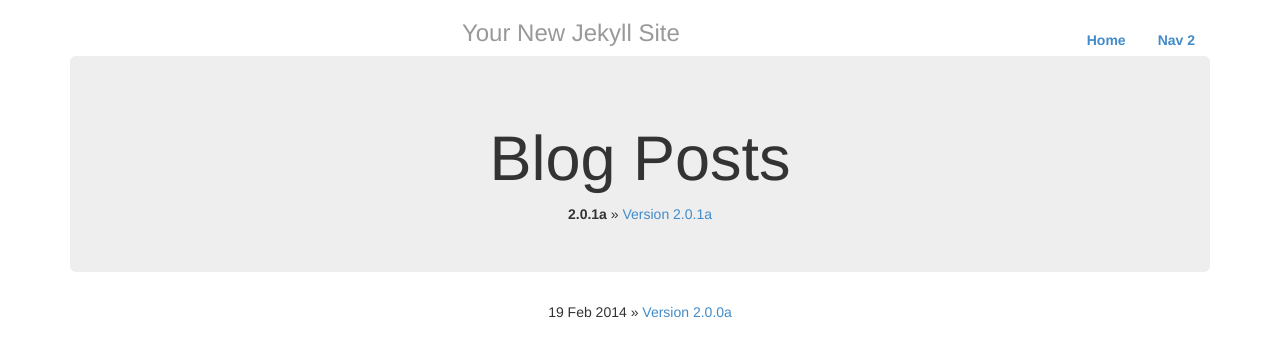
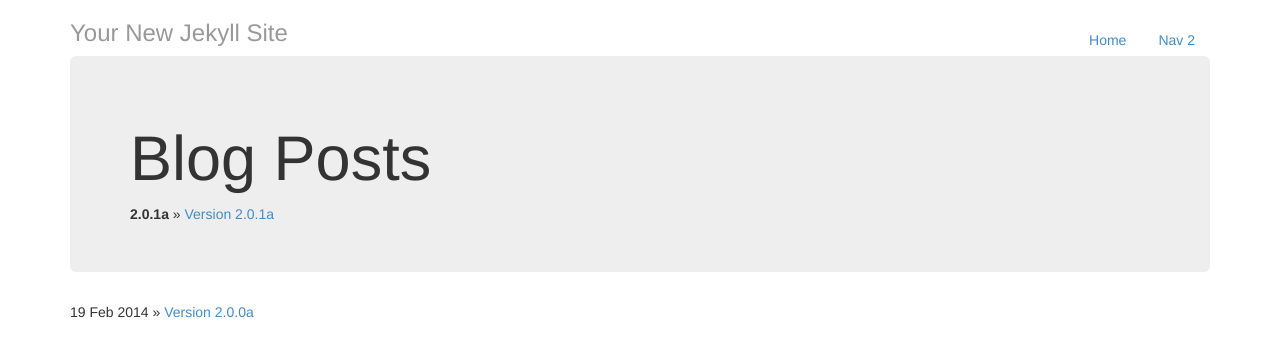
Before and after one commit to LunaTheArcticFox/Starbound-Mod-Manager, a Jekyll site: the page built from index.html, in a window 1280 px wide. Shown: the top 357 px of the page. Built offline with Jekyll 4.4.1, drawn with Linux system fonts in a browser that asks for light colours; Markdown is read by kramdown in place of the engine named in the settings.

Commit message:
Reverted some changes.

```diff
--- a/_layouts/default.html
+++ b/_layouts/default.html
@@ -6,14 +6,8 @@
         <title>{{ page.title }}</title>
         <meta name="viewport" content="width=device-width, initial-scale=1">
 
-        <!-- syntax highlighting CSS -->
-        <link rel="stylesheet" href="/css/syntax.css">
-
-        <!-- Custom CSS -->
-        <link rel="stylesheet" href="/css/main.css">
-
         <!-- Bootstrap -->
-        <link href="/static/css/bootstrap.min.css" rel="stylesheet">
+        <link href="/bootstrap/css/bootstrap.min.css" rel="stylesheet">
 
     </head>
     <body>
@@ -33,7 +27,7 @@
       </div>
 
       <script src="https://code.jquery.com/jquery.js"></script>
-      <script src="/static/js/bootstrap.min.js"></script>
+      <script src="/bootstrap/js/bootstrap.min.js"></script>
 
     </body>
 </html>
--- a/index.html
+++ b/index.html
@@ -6,7 +6,7 @@
 <div id="home">
 
     <div class="jumbotron">
- 	  <h1>Blog Posts</h1>
+      <h1>Blog Posts</h1>
       {% for post in site.posts limit:1 %}
         <span><strong>{{ post.version }}</strong></span> &raquo; <a href="{{ post.url }}">{{ post.title }}</a>
       {% endfor %}
```
Also changed, not shown: bootstrap/css/bootstrap-theme.css (renamed from static/css/bootstrap-theme.css), bootstrap/css/bootstrap-theme.min.css (renamed from static/css/bootstrap-theme.min.css), bootstrap/css/bootstrap.css (renamed from static/css/bootstrap.css), bootstrap/css/bootstrap.min.css (renamed from static/css/bootstrap.min.css), bootstrap/fonts/glyphicons-halflings-regular.ttf (renamed from static/fonts/glyphicons-halflings-regular.ttf), bootstrap/fonts/glyphicons-halflings-regular.woff (renamed from static/fonts/glyphicons-halflings-regular.woff), bootstrap/js/bootstrap.js (renamed from static/js/bootstrap.js), bootstrap/js/bootstrap.min.js (renamed from static/js/bootstrap.min.js), 8 other files.
